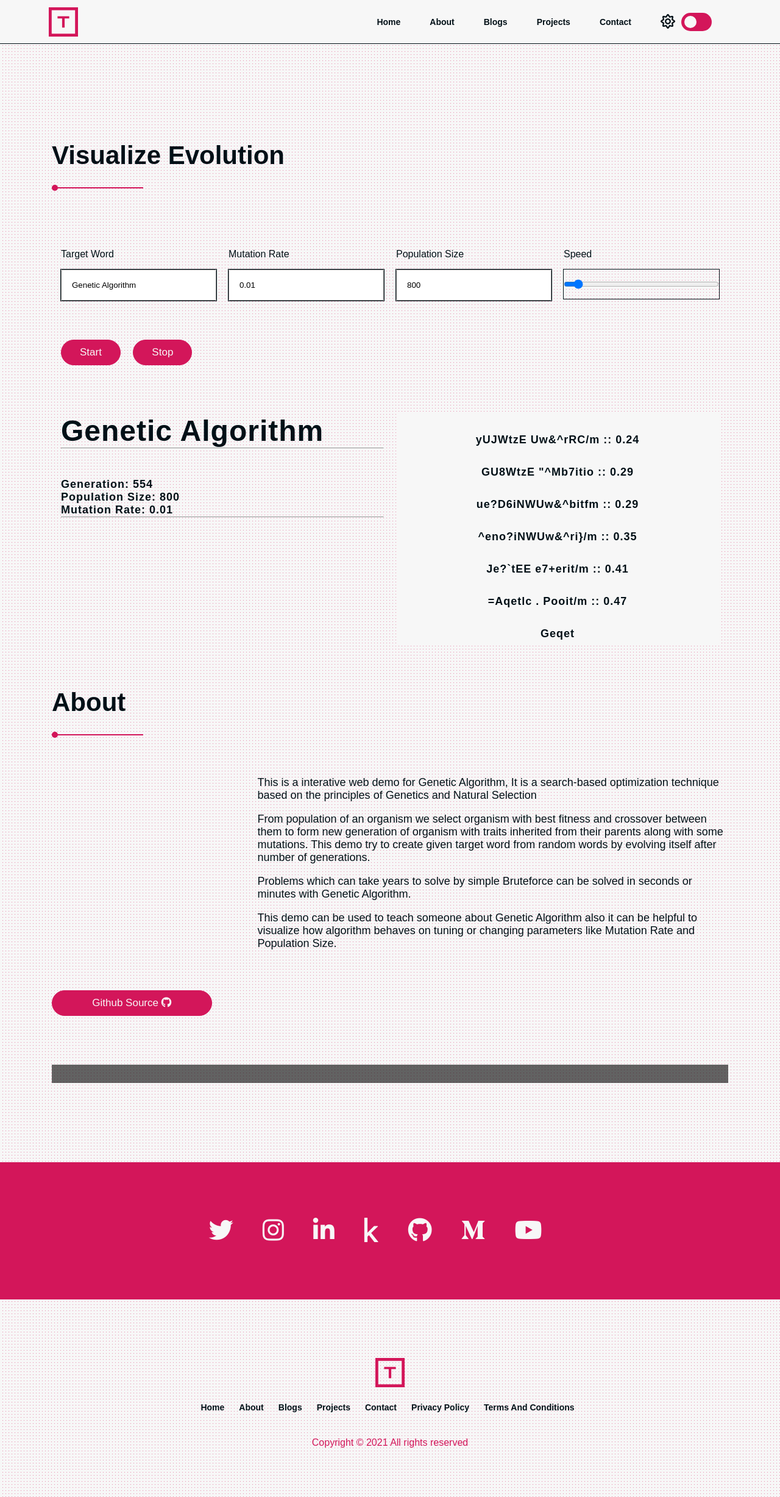
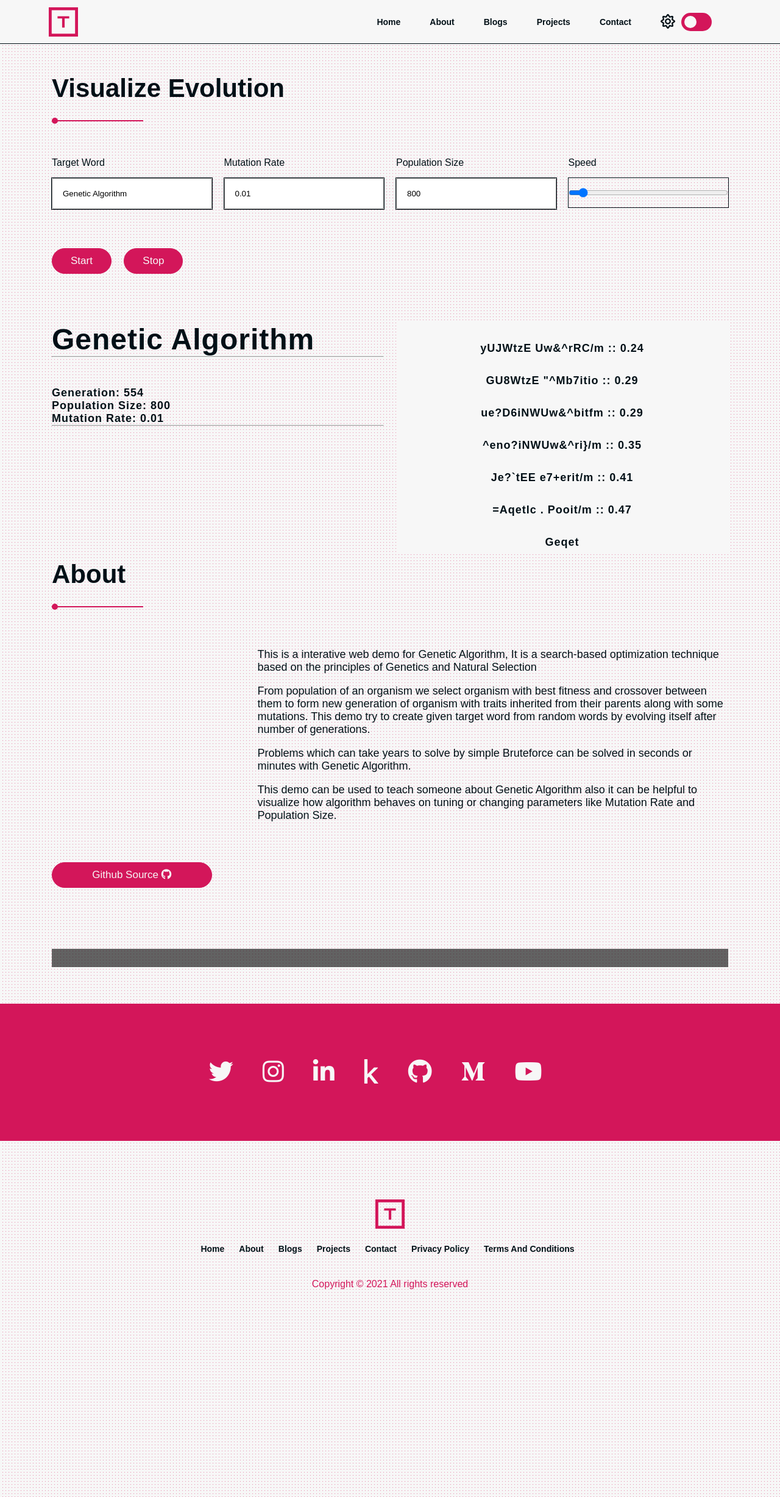
Before and after one commit to tarun-bisht/evolution-visualizer, a Jekyll site: the page built from site/index.html, in a window 1280 px wide. Shown: the whole page at 61% size. Built offline with Jekyll 4.4.1, drawn with Linux system fonts in a browser that asks for light colours; nearby versions of some CDN libraries; comment, search, counter and statistics services are not loaded.

Commit message:
layout bug fixes

```diff
--- a/site/_layouts/writing.html
+++ b/site/_layouts/writing.html
@@ -8,9 +8,11 @@
 	</div>
 </section>
 
-<section class="writing-body container">
+<section class="writing-body">
+	<div class="container">
 		<h1 class="headline">{{ page.title }}</h1>
 		{{ content }}
+
 		{% if page.urls %}
 		<div class="col-4 mt-3">
 			{% if page.urls.download %}
@@ -24,9 +26,10 @@
 			{% endif %}
 		</div>
 		{% endif %}
+	</div>
+	<div class="container">
 		{% if page.comment %}
-		<div class="mt-5">
 			{% include disqus.html %}
+		{% endif %}
 	</div>
-	{% endif %}
 </section>
--- a/site/index.html
+++ b/site/index.html
@@ -6,7 +6,7 @@
   github: https://github.com/tarun-bisht/evolution-visualizer
 ---
 <!-- Index content here -->
-<div class="container">
+<div>
     <form class="col-4">
         <div>
             <label class="form-group">Target Word</label>
```
Lines whose indentation alone changed are shown as unchanged.
